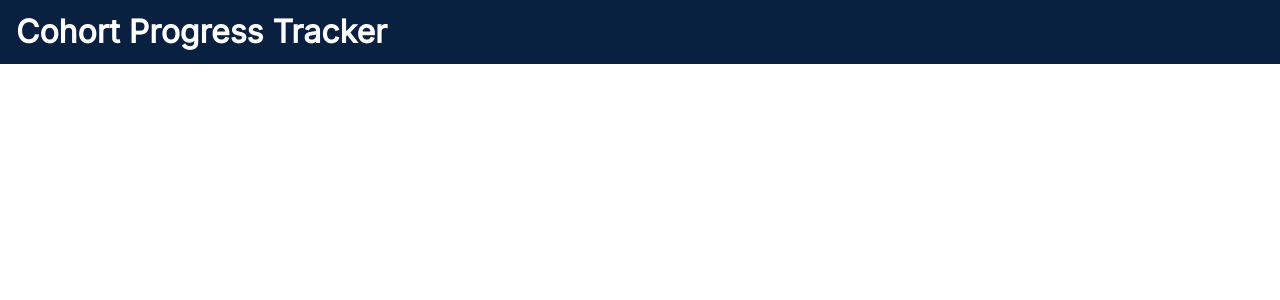
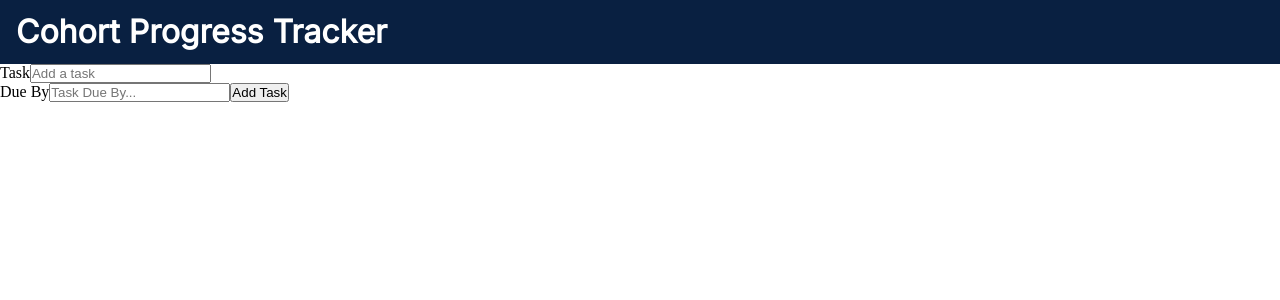
Before and after one commit to usmcamgrimm/cohort-progress, a React (Create React App) app: page / in a window 1280 px wide. Shown: the top 300 px of the page. Built offline with nearby package versions, Linux system fonts and the light colour scheme.

Commit message:
Add a task form

```diff
--- a/src/App.js
+++ b/src/App.js
@@ -1,9 +1,13 @@
 import Header from './components/Header'
+import TaskForm from './components/TaskForm'
 
 function App() {
   return (
     <div>
       <Header />
+      <section className='form-container'>
+        <TaskForm />
+      </section>
     </div>
   )
 }
--- /dev/null
+++ b/src/components/TaskForm.js
@@ -0,0 +1,31 @@
+function TaskForm() {
+  return(
+    <form className='taskForm'>
+      <div classNamne='form-section'>
+        <label htmlFor='task-title'>
+          Task
+        </label>
+        <input
+          type='text'
+          name='task-title'
+          placeholder='Add a task'
+        />
+      </div>
+      <label htmlFor='task-due'>
+        Due By
+      </label>
+      <input
+        type='text'
+        name='task-due'
+        placeholder='Task Due By...'
+      />
+      <input
+        type='submit'
+        value='Add Task'
+        className='sub-btn btn-block'
+      />
+    </form>
+  )
+}
+
+export default TaskForm
```
